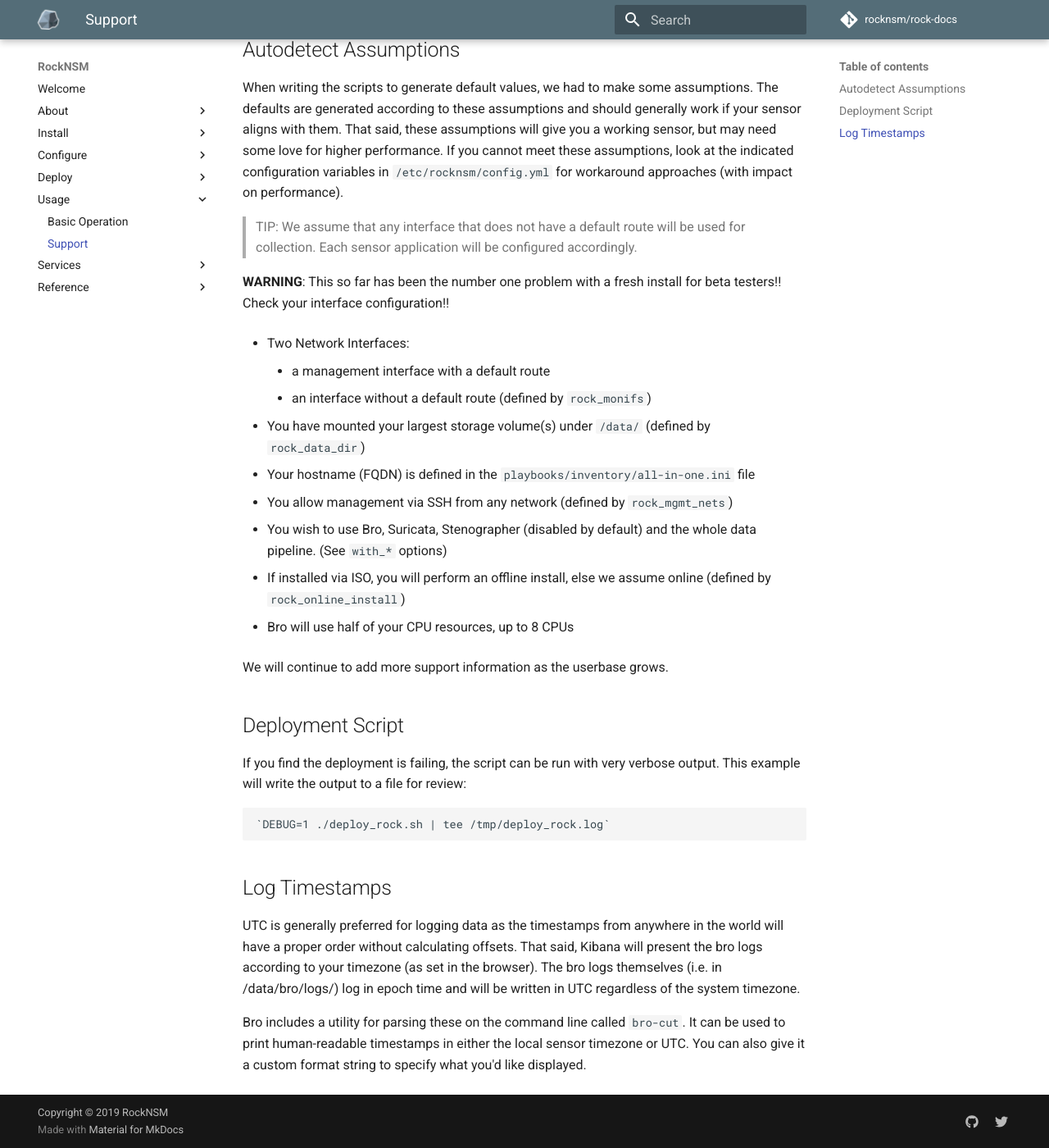
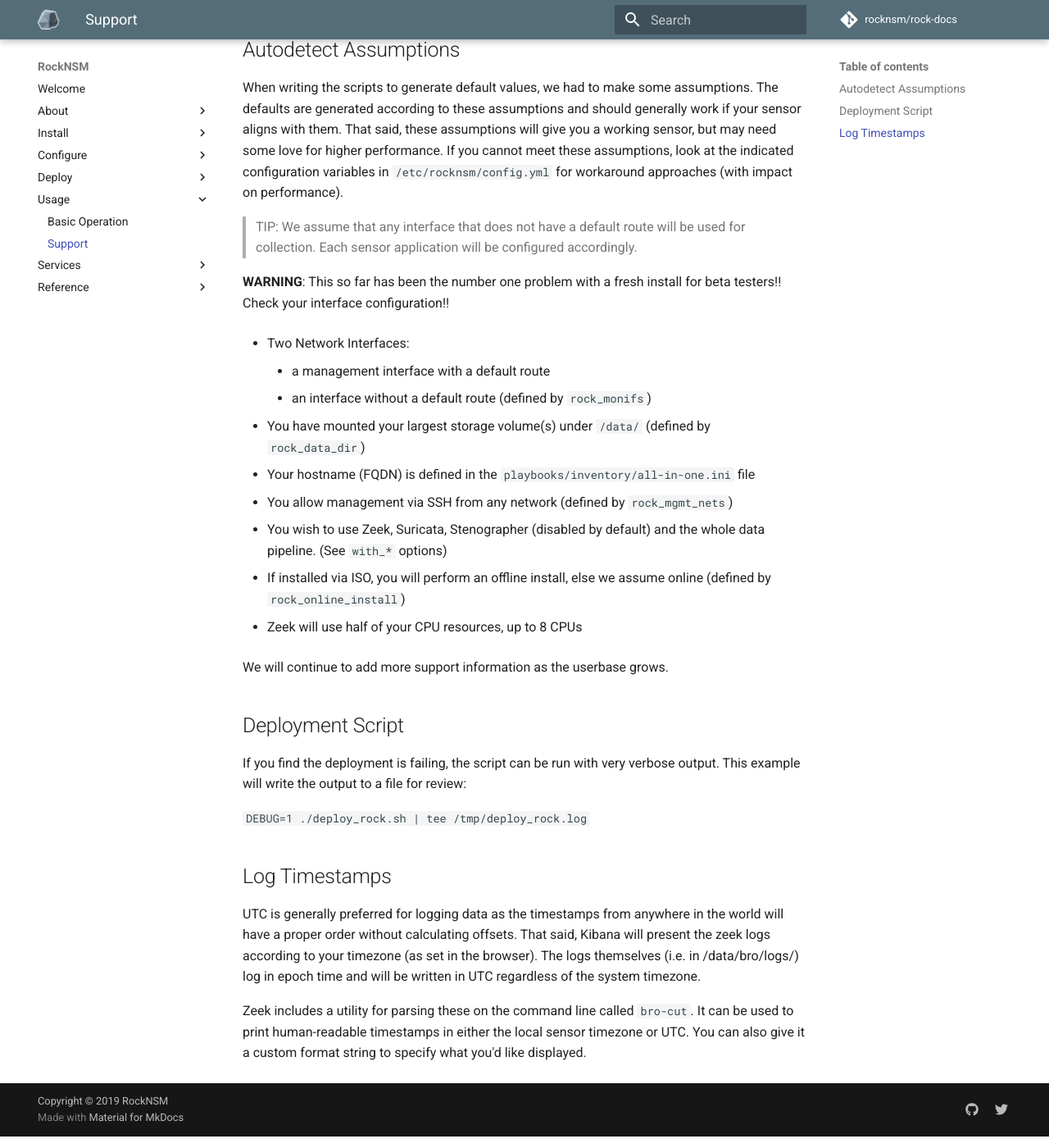
Before and after one commit to rocknsm/rock-docs, an MkDocs documentation site: the page built from docs/usage/support.md, in a window 1280 px wide and 1400 px high, scrolled down 202 px. Shown: the whole window at 82% size. Built offline with MkDocs 1.6.1 and Material for MkDocs 9.7.7, drawn with Linux system fonts in a browser that asks for light colours; comment, search, counter and statistics services are not loaded.

Commit message:
spelling and naming corrections

```diff
--- a/docs/usage/support.md
+++ b/docs/usage/support.md
@@ -28,13 +28,13 @@
 
 * You allow management via SSH from any network (defined by `rock_mgmt_nets`)
 
-* You wish to use Bro, Suricata, Stenographer (disabled by default) and the
+* You wish to use Zeek, Suricata, Stenographer (disabled by default) and the
 whole data pipeline. (See `with_*` options)
 
 * If installed via ISO, you will perform an offline install, else we assume
 online (defined by `rock_online_install`)
 
-* Bro will use half of your CPU resources, up to 8 CPUs
+* Zeek will use half of your CPU resources, up to 8 CPUs
 
 We will continue to add more support information as the userbase grows.
 
@@ -42,11 +42,11 @@
 If you find the deployment is failing, the script can be run with very verbose
 output.  This example will write the output to a file for review:
 
-    `DEBUG=1 ./deploy_rock.sh | tee /tmp/deploy_rock.log`
+`DEBUG=1 ./deploy_rock.sh | tee /tmp/deploy_rock.log`
 
 
 ## Log Timestamps
 
-UTC is generally preferred for logging data as the timestamps from anywhere in the world will have a proper order without calculating offsets. That said, Kibana will present the bro logs according to your timezone (as set in the browser). The bro logs themselves (i.e. in /data/bro/logs/) log in epoch time and will be written in UTC regardless of the system timezone.
+UTC is generally preferred for logging data as the timestamps from anywhere in the world will have a proper order without calculating offsets. That said, Kibana will present the zeek logs according to your timezone (as set in the browser). The logs themselves (i.e. in /data/bro/logs/) log in epoch time and will be written in UTC regardless of the system timezone.
 
-Bro includes a utility for parsing these on the command line called `bro-cut`. It can be used to print human-readable timestamps in either the local sensor timezone or UTC. You can also give it a custom format string to specify what you'd like displayed.
+Zeek includes a utility for parsing these on the command line called `bro-cut`. It can be used to print human-readable timestamps in either the local sensor timezone or UTC. You can also give it a custom format string to specify what you'd like displayed.
```
